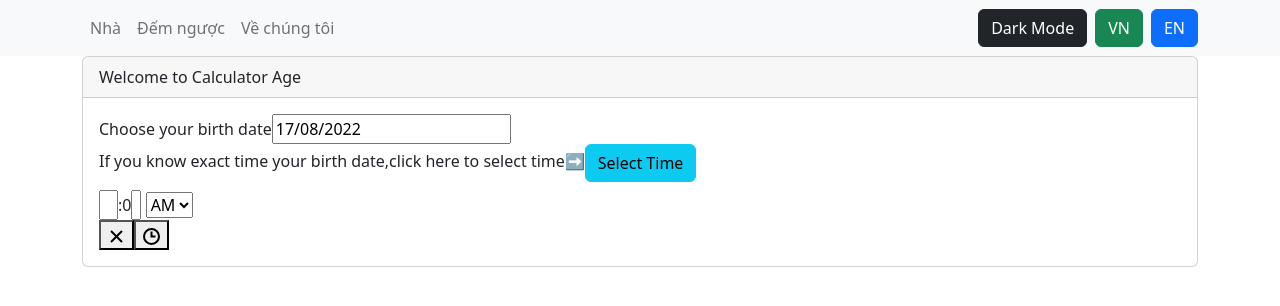
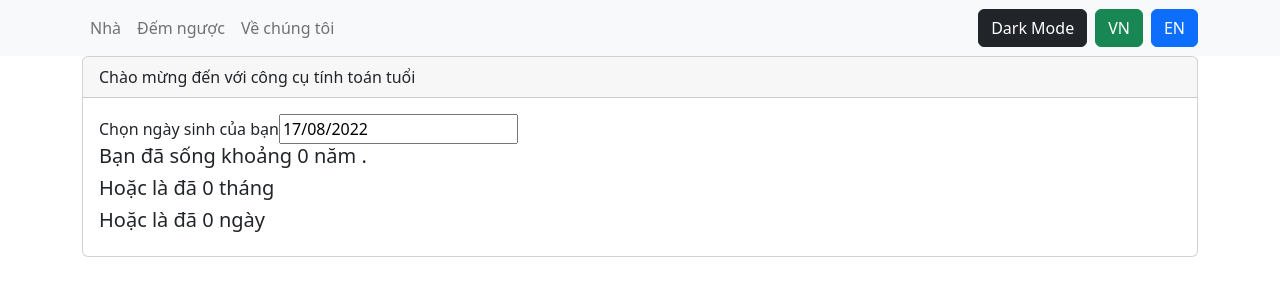
Before and after one commit to LuanPhan2911/calculate-age, a React (Create React App) app: page / in a window 1280 px wide. Shown: the top 306 px of the page. Built offline with nearby package versions, Linux system fonts and the light colour scheme.

Commit message:
calculator-age

```diff
--- a/src/components/Home.js
+++ b/src/components/Home.js
@@ -1,53 +1,87 @@
 
-import { useState, useEffect } from "react";
+import { useState, useEffect, useRef } from "react";
 import { useSelector } from "react-redux";
 import DatePicker from "react-datepicker";
-import TimePicker from 'react-time-picker';
 import { dateFormat, language } from "../utils/constant";
-
+import { FormattedMessage } from 'react-intl';
 import "react-datepicker/dist/react-datepicker.css";
 import moment from "moment";
 function Home() {
+    // function usePrevious(value) {
+    //     const ref = useRef();
+    //     useEffect(() => {
+    //         ref.current = value;
+    //     });
+    //     return ref.current;
+    // }
+
     const [startDate, setStartDate] = useState(moment().startOf('day').valueOf());
-    const [hour, setHour] = useState('00:00:00');
-    const [showSelectHour, setShowSelectHour] = useState(false);
+    const currentDate = moment().startOf('day').valueOf();
+    const [age, setAge] = useState({
+        years: 0,
+        months: 0,
+        days: 0,
+    });
     const lang = useSelector((state) => state.app.language);
 
-    console.log(moment(startDate).format('DD/MM/yyyy'));
+    if (startDate) {
 
+    }
+    useEffect(() => {
+        if (!startDate) {
+            setAge({
+                years: 0,
+                months: 0,
+                days: 0,
+            })
+        }
+        let idTime = setTimeout(() => {
+            let years = moment(currentDate).diff(moment(startDate), 'years');
+            let months = moment(currentDate).diff(moment(startDate), 'months');
+            let days = moment(currentDate).diff(moment(startDate), 'days');
+            setAge({ ...age, years, months, days });
+        }, 1000);
+        return () => {
+            clearTimeout(idTime);
+        }
+    }, [startDate]);
     return (
 
         <div className="container">
             <div className="card">
                 <div className="card-header">
-                    Welcome to Calculator Age
+                    <FormattedMessage id="menu.welcome" />
                 </div>
                 <div className="card-body">
                     <div className="form-group">
-                        <label>Choose your birth date</label>
+                        <label><FormattedMessage id="menu.select-age" /></label>
                         <DatePicker
                             selected={startDate}
                             onChange={(date) => setStartDate(moment(date).startOf('day').valueOf())}
                             dateFormat={lang === language.VI ? dateFormat.VI : dateFormat.EN}
                             maxDate={new Date()}
+                            placeholderText={lang === language.VI ? dateFormat.VI.toUpperCase() : dateFormat.EN.toUpperCase()}
                         />
                     </div>
-                    <div className="show-select-hour">
-                        {showSelectHour === false && <h6>
-                            If you know exact time your birth date,click here to select time➡️
+                    <div className="calculator-age">
 
+                        <h5>
+                            <FormattedMessage id="calculator-age.content" />
+                            {age.years}
+                            <FormattedMessage id="calculator-age.year" /> .
+                        </h5>
+                        <h5>
+                            <FormattedMessage id="calculator-age.content2" />
+                            {age.months}
+                            <FormattedMessage id="calculator-age.month" />
+                        </h5>
+                        <h5>
+                            <FormattedMessage id="calculator-age.content2" />
+                            {age.days}
+                            <FormattedMessage id="calculator-age.day" />
+                        </h5>
 
-                            <button
-                                className="btn btn-info"
-                                onClick={() => setShowSelectHour(true)}
-                            >Select Time</button>
-                        </h6>
-                        }
                     </div>
-                    <div className="select-time">
-                        <TimePicker onChange={setHour} value={hour} />
-                    </div>
-
                 </div>
             </div>
         </div>
--- a/src/translations/en.json
+++ b/src/translations/en.json
@@ -2,6 +2,15 @@
     "menu": {
         "home": "Home",
         "countdown": "Countdown",
-        "about": "About"
+        "about": "About",
+        "welcome": " Welcome to Calculator Age",
+        "select-age": "Choose your birth date"
+    },
+    "calculator-age": {
+        "content": "You alive about ",
+        "content2": "Or You alive about ",
+        "year": " year",
+        "month": " month",
+        "day": " day"
     }
 }
--- a/src/translations/vi.json
+++ b/src/translations/vi.json
@@ -2,6 +2,15 @@
     "menu": {
         "home": "Nhà",
         "countdown": "Đếm ngược",
-        "about": "Về chúng tôi"
+        "about": "Về chúng tôi",
+        "welcome": "Chào mừng đến với công cụ tính toán tuổi",
+        "select-age": "Chọn ngày sinh của bạn"
+    },
+    "calculator-age": {
+        "content": "Bạn đã sống khoảng ",
+        "content2": "Hoặc là đã ",
+        "year": " năm",
+        "month": " tháng",
+        "day": " ngày"
     }
 }
```
